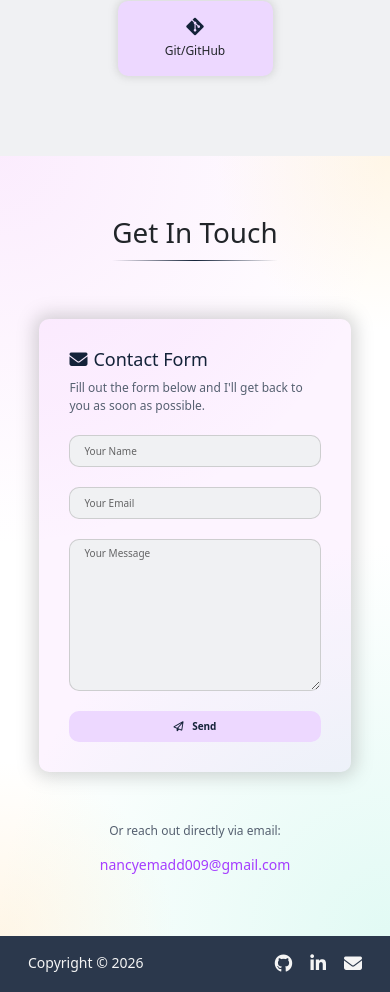
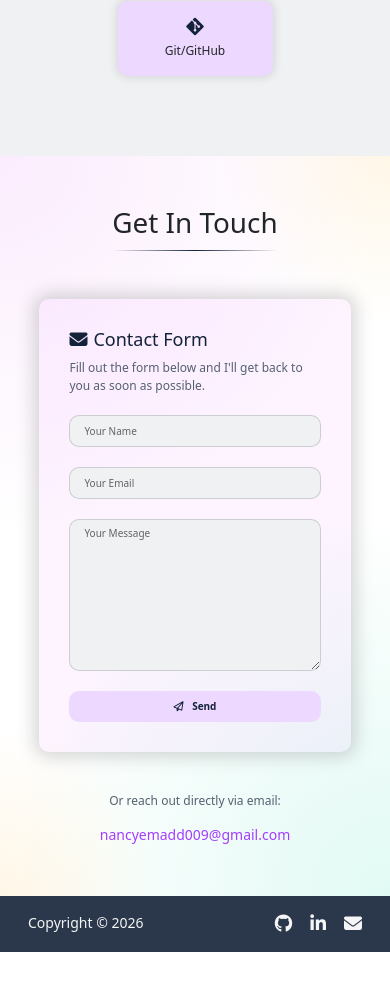
Before and after one commit to nancyemadd0099-collab/MyPortfolio, a React (Vite) app: page / in a window 390 px wide. Shown: the part 3808-4800 px from the top of the page. After the commit the page ends 4760 px from the top, so only its background shows below. Built offline with nearby package versions, Linux system fonts and the light colour scheme.

Commit message:
edit padding to content-section

```diff
--- a/src/components/Contact.css
+++ b/src/components/Contact.css
@@ -134,7 +134,7 @@ textarea:focus {
 /* Mobile phone */
 @media (max-width: 575px) {
     #contact-section {
-        padding: 60px 0;
+        padding: 50px 0;
     }
 
     .para-form p {
@@ -145,7 +145,7 @@ textarea:focus {
     }
 
     .form-container {
-        margin: 50px 0;
+        margin: 40px 0;
         display: flex;
         align-items: center;
         flex-direction: column;
```
